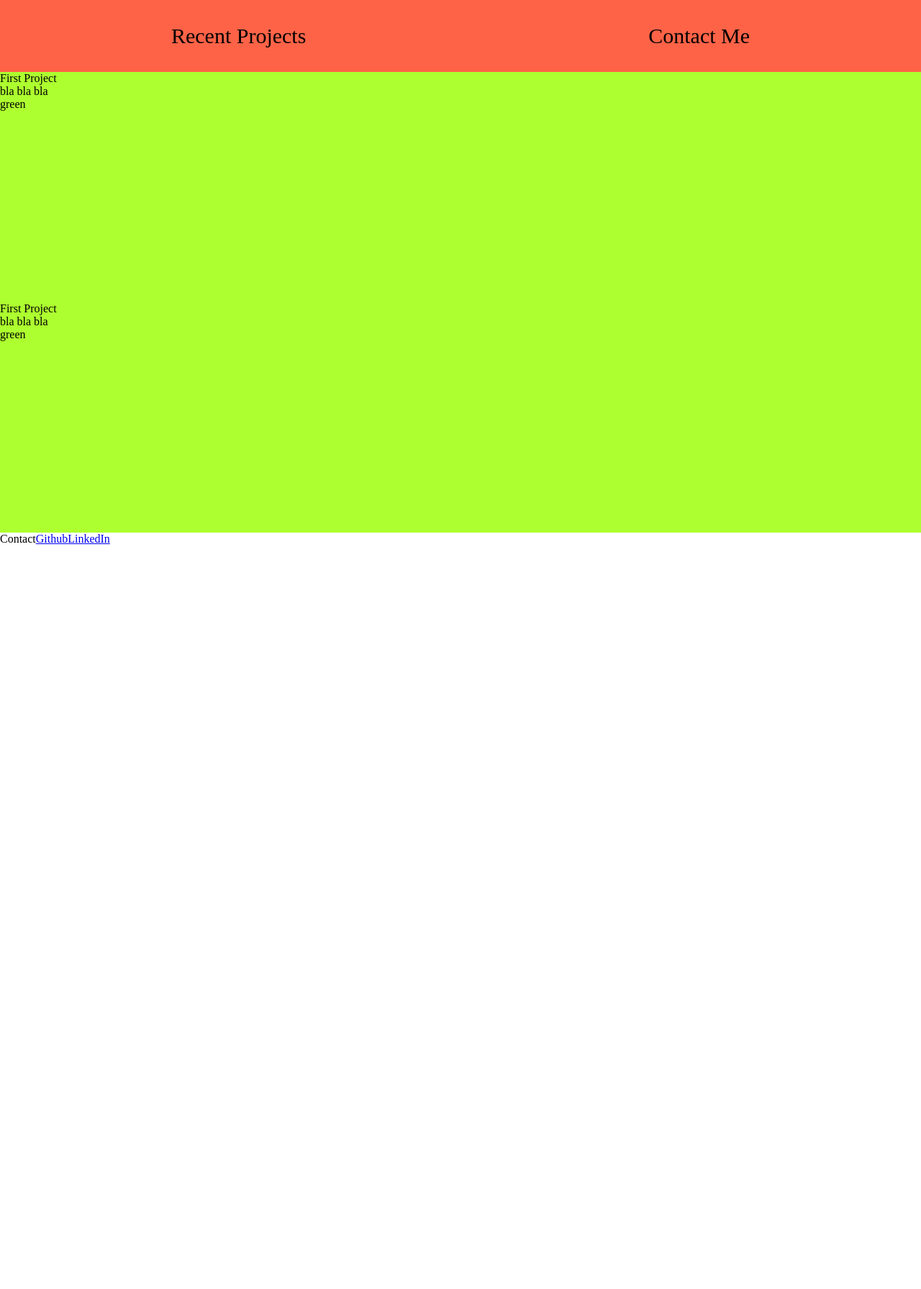
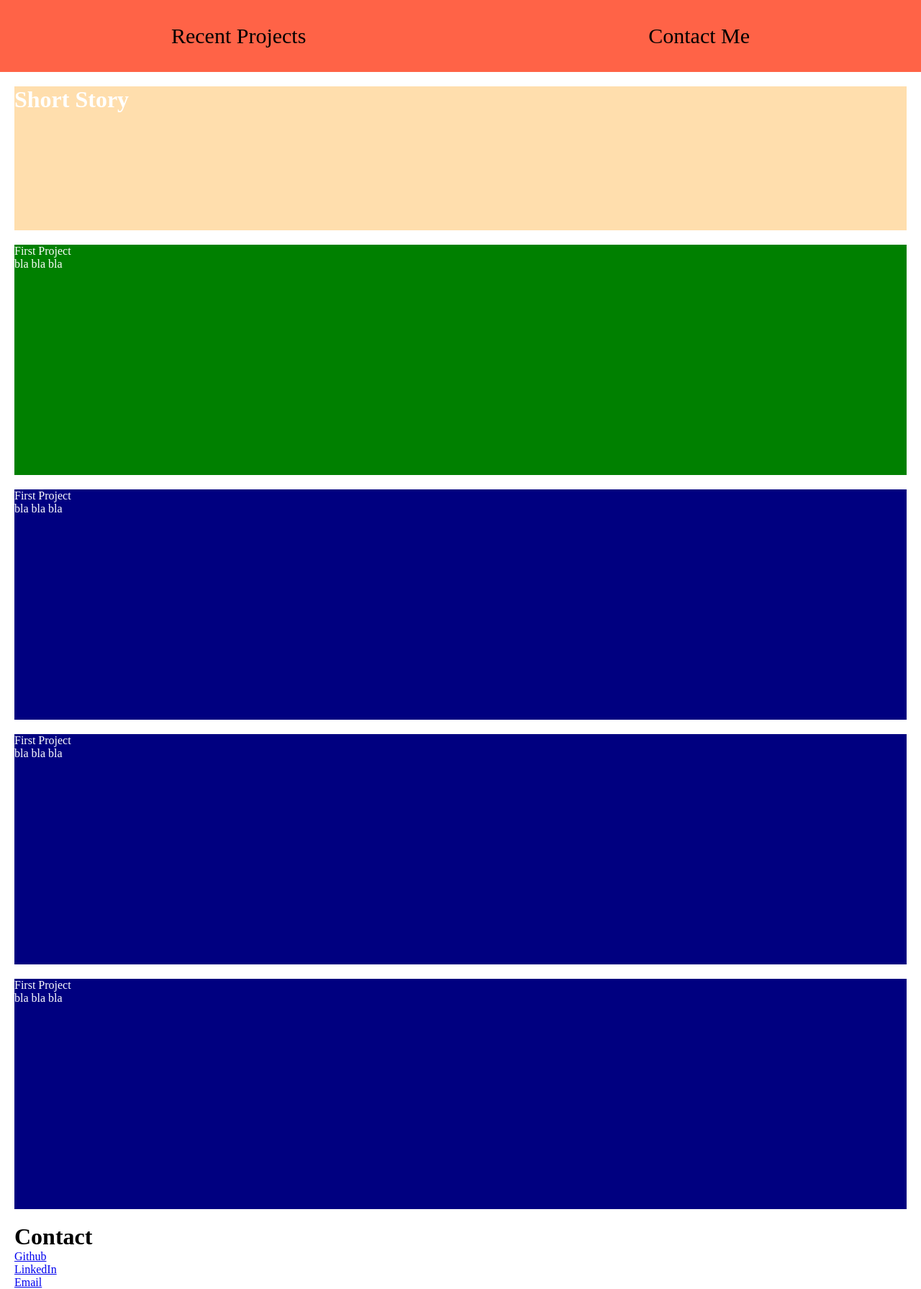
Before and after one commit to JangkarBumi/Portfolio, a React (Create React App) app in the folder portfolio/: page / in a window 1280 px wide. Shown: the whole page at 72% size. Before the commit the page ends 800 px from the top, so only its background shows below. Built offline with nearby package versions, Linux system fonts and the light colour scheme.

Commit message:
modify navbar

```diff
--- a/portfolio/src/App.css
+++ b/portfolio/src/App.css
@@ -7,6 +7,9 @@
 nav{
   height: 100px;
   background-color: tomato;
+  position: fixed;
+  width: 100%;
+  top:0;
 }
 
 nav ul {
@@ -26,5 +29,27 @@ nav ul li a{
 
 #project{
   height: 40vh;
-  background-color: greenyellow;
+  color: #fff;
+  margin-left: 20px;
+  margin-right: 20px;
+  margin-bottom: 20px;
 }
+
+#contact{
+  margin-left: 20px;
+  margin-right: 20px;
+}
+
+#contact ul {
+  list-style: none;
+}
+
+#story{
+  margin-top: 120px;
+  color:#fff;
+  background-color: navajowhite;
+  margin-left: 20px;
+  margin-right: 20px;
+  margin-bottom: 20px;
+  height:200px;
+}
--- a/portfolio/src/App.js
+++ b/portfolio/src/App.js
@@ -3,13 +3,17 @@ import './App.css';
 import Contact from './components/Contact';
 import Navbar from './components/Navbar';
 import Project from './components/Project';
+import Story from './components/Story';
 
 function App() {
   return (
     <div className="App">
       <Navbar></Navbar>
+      <Story></Story>
       <Project title={'First Project'} description={'bla bla bla'} color={'green'}> </Project>
-      <Project title={'First Project'} description={'bla bla bla'} color={'green'}> </Project>
+      <Project title={'First Project'} description={'bla bla bla'} color={'navy'}> </Project>
+      <Project title={'First Project'} description={'bla bla bla'} color={'navy'}> </Project>
+      <Project title={'First Project'} description={'bla bla bla'} color={'navy'}> </Project>
       <Contact></Contact>
     </div>
   );
--- a/portfolio/src/components/Contact.js
+++ b/portfolio/src/components/Contact.js
@@ -3,9 +3,14 @@ import React from 'react'
 const Contact = () => {
   return (
     <div id='contact'>
-      Contact
-      <a href="github.com">Github</a>
-      <a href="linkedin.com">LinkedIn</a>
+  <h1>Contact</h1>
+      <ul>
+        <li>    <a href="github.com">Github</a></li>
+        <li>   <a href="linkedin.com">LinkedIn</a></li>
+        <li>   <a href="mailto:zehairawan@gmail.com">Email</a></li>
+      </ul>
+
+
 
     </div>
   )
--- a/portfolio/src/components/Project.js
+++ b/portfolio/src/components/Project.js
@@ -2,10 +2,9 @@ import React from 'react'
 
 const Project = ({title, description, color}) => {
   return (
-    <div id='project'>
+    <div id='project' style={{backgroundColor:`${color}`}}>
       <p>{title}</p>
       <p>{description}</p>
-      <p>{color}</p>
     </div>
   )
 }
--- /dev/null
+++ b/portfolio/src/components/Story.js
@@ -0,0 +1,11 @@
+import React from 'react'
+
+const Story = () => {
+  return (
+    <div id='story'>
+  <h1>Short Story</h1>
+    </div>
+  )
+}
+
+export default Story
```
